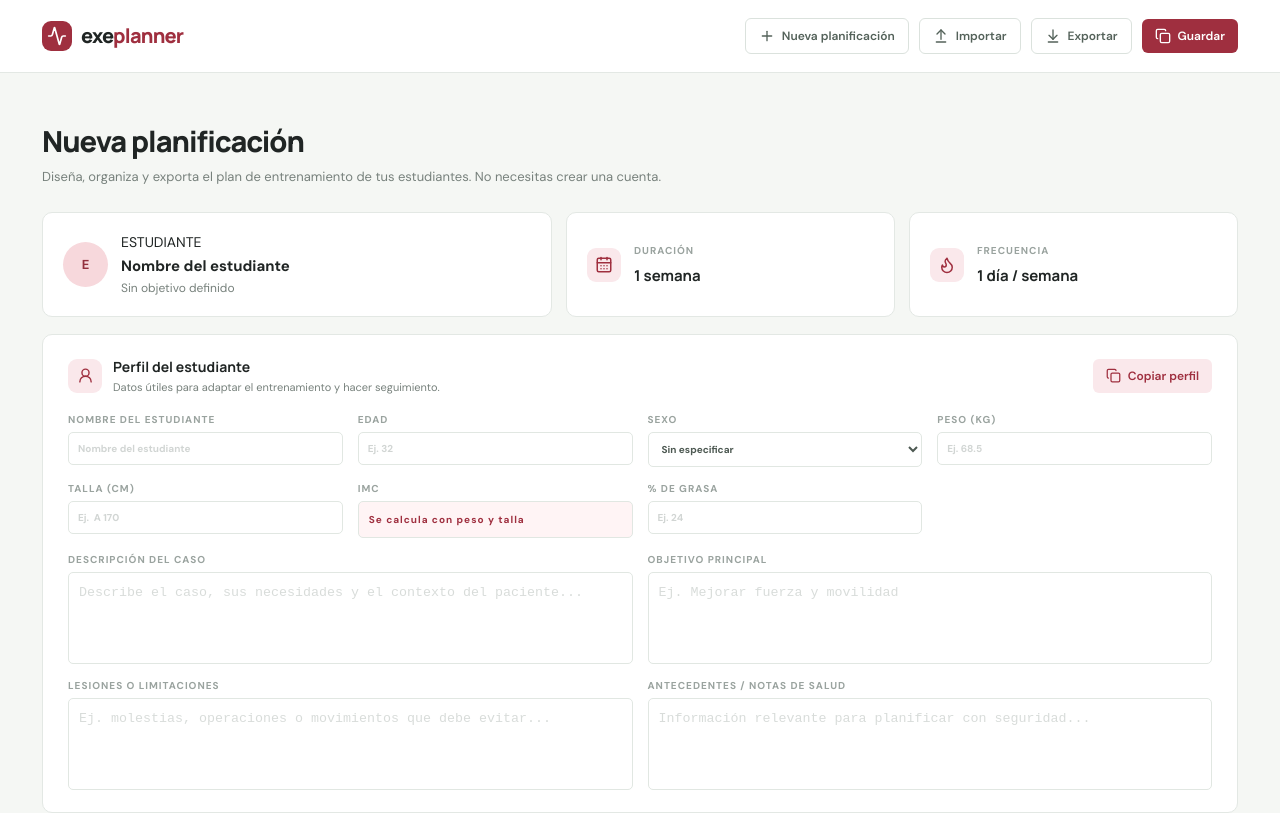
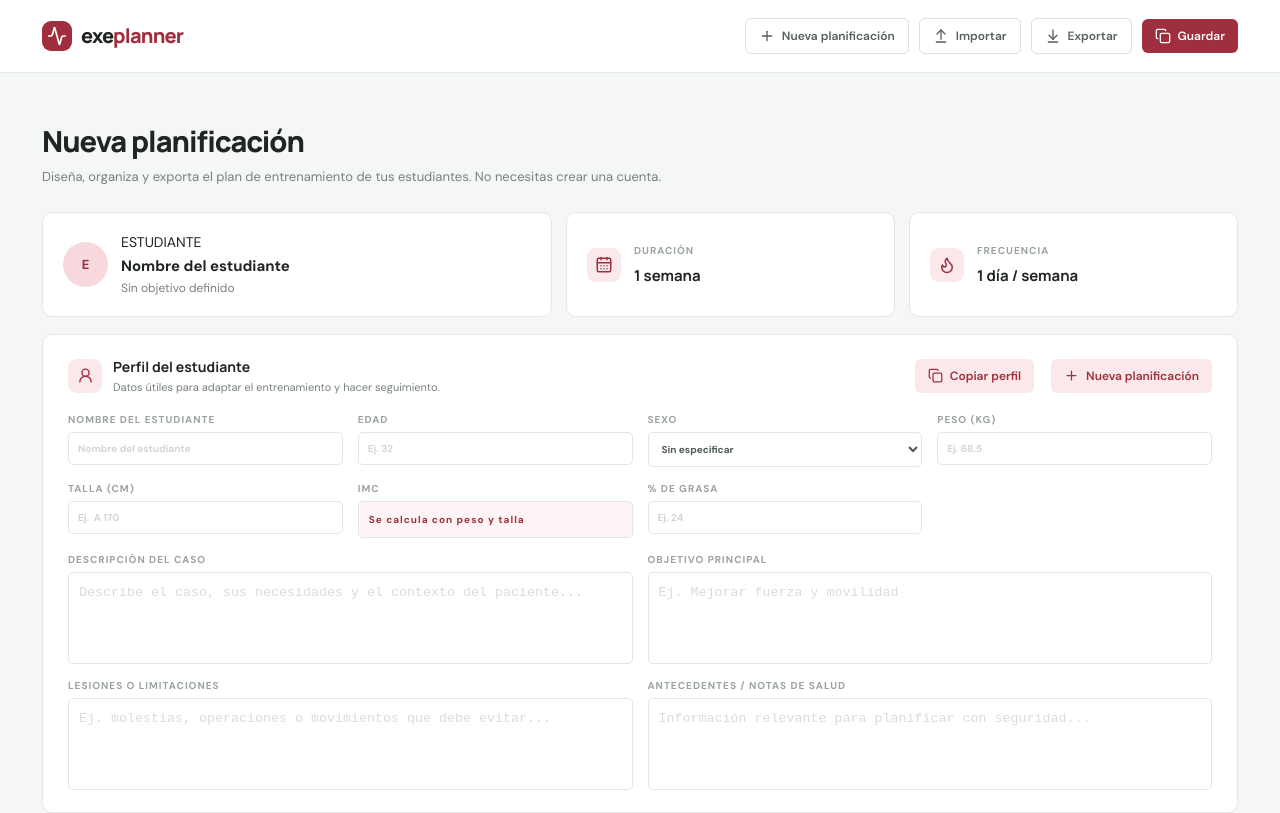
Before and after one commit to fvillena/exeplanner, a React (Vite) app: page / in a window 1280 px wide. Shown: the top 813 px of the page. Built offline with nearby package versions, Linux system fonts and the light colour scheme.

Commit message:
feat(ui): implement session storage for new plan creation and add button for profile plan duplication

```diff
--- a/src/main.jsx
+++ b/src/main.jsx
@@ -403,7 +403,20 @@ function App({ initialPlan: providedPlan = null, serverPlan = null, initialExecu
   if (planMatch && !sharedEditor) return <PlanAccessView token={decodeURIComponent(planMatch[1])} />;
   const studentMatch = window.location.pathname.match(/^\/s\/([^/]+)/);
   if (studentMatch && !sharedEditor) return <SharedPlanView mode="student" token={decodeURIComponent(studentMatch[1])} />;
-  const [plan, setPlan] = useState(providedPlan || initialPlan);
+  const [plan, setPlan] = useState(() => {
+    const storedPlan = !providedPlan && !sharedEditor
+      ? sessionStorage.getItem("exeplanner-new-plan")
+      : null;
+    if (storedPlan) {
+      try {
+        const parsedPlan = JSON.parse(storedPlan);
+        if (Array.isArray(parsedPlan.weeks) && parsedPlan.weeks.length) return parsedPlan;
+      } catch {
+        // Continue with the regular initial plan when storage is invalid.
+      }
+    }
+    return providedPlan || initialPlan;
+  });
   const [weekIndex, setWeekIndex] = useState(0);
   const [activeDay, setActiveDay] = useState(0);
   const [activeExercise, setActiveExercise] = useState(0);
@@ -455,6 +468,9 @@ function App({ initialPlan: providedPlan = null, serverPlan = null, initialExecu
   useEffect(() => {
     localStorage.removeItem(STORAGE_KEY);
   }, []);
+  useEffect(() => {
+    sessionStorage.removeItem("exeplanner-new-plan");
+  }, []);
 
   const updatePlan = (patch) => setPlan((p) => ({ ...p, ...patch }));
   const updateStudentProfile = (patch) =>
@@ -502,6 +518,16 @@ function App({ initialPlan: providedPlan = null, serverPlan = null, initialExecu
       setCopyStatus("Copiado");
     }
     setTimeout(() => setCopyStatus(""), 2200);
+  };
+  const createPlanWithSameProfile = () => {
+    const profile = structuredClone(plan.studentProfile || {});
+    const profilePlan = {
+      ...structuredClone(initialPlan),
+      student: plan.student || "",
+      studentProfile: profile,
+    };
+    sessionStorage.setItem("exeplanner-new-plan", JSON.stringify(profilePlan));
+    window.location.assign("/");
   };
   const bmi =
     Number(plan.studentProfile?.weight) > 0 &&
@@ -1585,6 +1611,13 @@ function App({ initialPlan: providedPlan = null, serverPlan = null, initialExecu
                     >
                       <Copy size={15} /> {copyStatus || "Copiar perfil"}
                     </button>
+                    <button
+                      className="soft-btn new-profile-plan-btn"
+                      onClick={createPlanWithSameProfile}
+                      type="button"
+                    >
+                      <Plus size={15} /> Nueva planificación
+                    </button>
                   </div>
                   <div className="form-grid student-form-grid">
                     <label>
--- a/src/styles.css
+++ b/src/styles.css
@@ -1110,6 +1110,10 @@ nav button:hover,
     white-space: nowrap
 }
 
+.new-profile-plan-btn {
+    margin-left: 6px
+}
+
 .form-grid {
     display: grid;
     grid-template-columns: 1fr 1fr;
```
